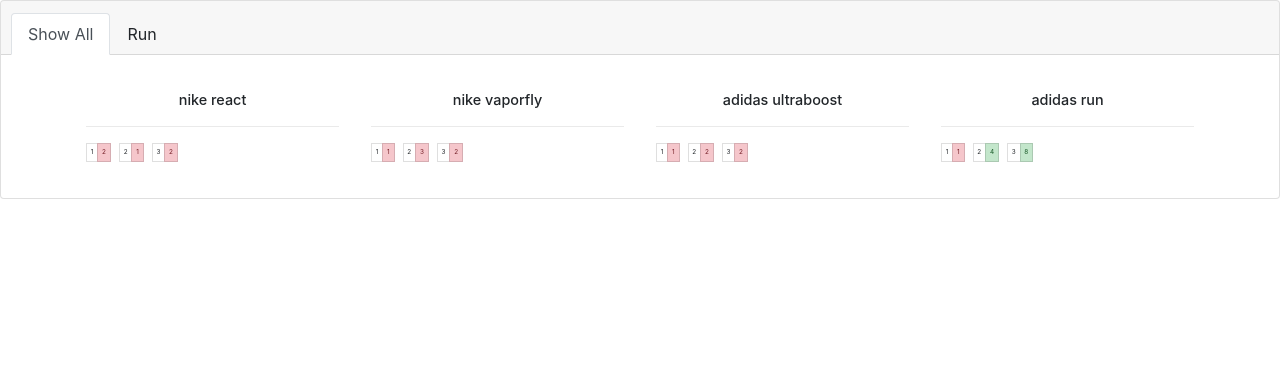
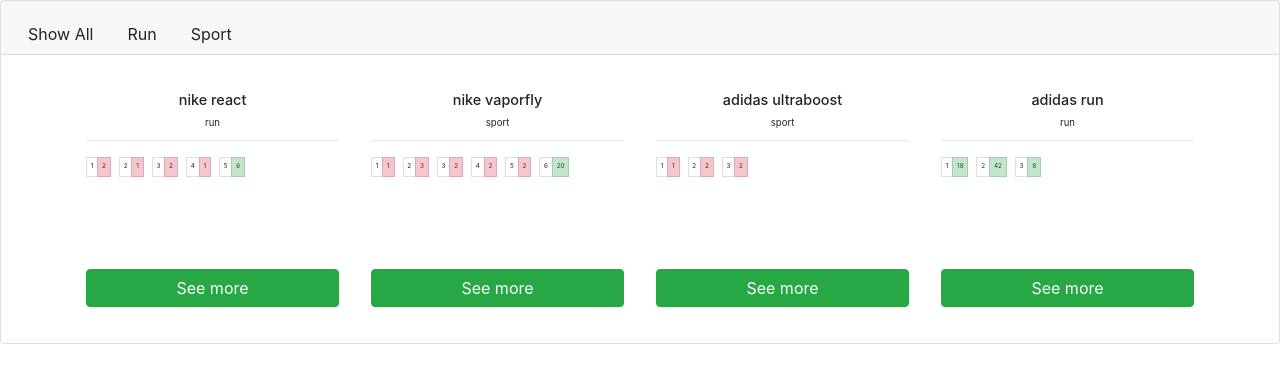
Before and after one commit to craigwh10/Shopping-App, a React (Create React App) app: page / in a window 1280 px wide. Shown: the top 382 px of the page. Built offline with nearby package versions, Linux system fonts and the light colour scheme.

Commit message:
Added more filter states, working version

```diff
--- a/src/components/DivElements/Header.js
+++ b/src/components/DivElements/Header.js
@@ -11,7 +11,7 @@
       <div className="card-header">
         <ul className="nav nav-tabs card-header-tabs">
           <li className="nav-item">
-            <a className="nav-link active" onClick={this.props.resetState}>
+            <a className="nav-link" onClick={this.props.resetState}>
               Show All
             </a>
           </li>
@@ -25,6 +25,16 @@
               Run
             </a>
           </li>
+          <li className="nav-item">
+            <a
+              className="nav-link"
+              onClick={() => {
+                this.handleClick("sport");
+              }}
+            >
+              Sport
+            </a>
+          </li>
         </ul>
       </div>
     );
--- a/src/components/Shoes/Shoe/Shoe.css
+++ b/src/components/Shoes/Shoe/Shoe.css
@@ -11,6 +11,7 @@
 ul.list-group {
   float: left;
   margin-right: 0.5em;
+  margin-bottom: 1em;
 }
 
 .shoeModule h1 {
@@ -22,3 +23,7 @@
   border-bottom: 1px solid #eaeaea;
   padding-bottom: 1em;
 }
+
+.btn-block {
+  margin-top: 8em;
+}
--- a/src/components/Shoes/Shoe/Shoe.js
+++ b/src/components/Shoes/Shoe/Shoe.js
@@ -1,5 +1,6 @@
 import React, { Component } from "react";
 import uuidv4 from "uuid/v4";
+import Button from "../ShoePage/Button";
 import "./Shoe.css";
 
 class Shoe extends Component {
@@ -29,8 +30,9 @@
     return (
       <div className="col-lg-3 shoeModule">
         <h1>{this.props.name}</h1>
-        <p>{this.props.type}</p>
+        <p>{this.props.purpose}</p>
         {items}
+        <Button shoe={this.props}>See more</Button>
       </div>
     );
   }
--- /dev/null
+++ b/src/components/Shoes/ShoePage/Button.js
@@ -0,0 +1,9 @@
+import React from "react";
+
+const button = props => {
+  return (
+    <button className="btn btn-success btn-block">{props.children}</button>
+  );
+};
+
+export default button;
--- a/src/components/Shoes/Shoes.js
+++ b/src/components/Shoes/Shoes.js
@@ -12,7 +12,7 @@
                 key={shoe.id}
                 name={shoe.name}
                 sizes={shoe.sizes}
-                type={shoe.type}
+                purpose={shoe.purpose}
               />
             );
           })}
--- a/src/components/containers/App.js
+++ b/src/components/containers/App.js
@@ -11,13 +11,13 @@
         {
           id: "a1",
           name: "nike react",
-          sizes: [[1, 2], [2, 1], [3, 2]],
+          sizes: [[1, 2], [2, 1], [3, 2], [4, 1], [5, 6]],
           purpose: "run"
         },
         {
           id: "a2",
           name: "nike vaporfly",
-          sizes: [[1, 1], [2, 3], [3, 2]],
+          sizes: [[1, 1], [2, 3], [3, 2], [4, 2], [5, 2], [6, 20]],
           purpose: "sport"
         },
         {
@@ -29,7 +29,7 @@
         {
           id: "a4",
           name: "adidas run",
-          sizes: [[1, 1], [2, 4], [3, 8]],
+          sizes: [[1, 18], [2, 42], [3, 8]],
           purpose: "run"
         }
       ],
@@ -38,6 +38,7 @@
     };
     this.clickFilter = this.clickFilter.bind(this);
     this.baseState = this.state;
+    this.resetState = this.resetState.bind(this);
   }
 
   resetState = () => {
@@ -45,9 +46,11 @@
   };
 
   clickFilter = value => {
-    this.setState({
-      shoes: this.state.shoes.filter(item => item.purpose === value)
-    });
+    this.setState((state, props) => ({
+      shoes: state.shoes.filter(item => item.purpose === value),
+      filtered: true,
+      filteredValue: value
+    }));
     console.log("called", value);
   };
 
```
Also changed, not shown: src/components/Shoes/ShoePage/PageGenerator.js (added).
